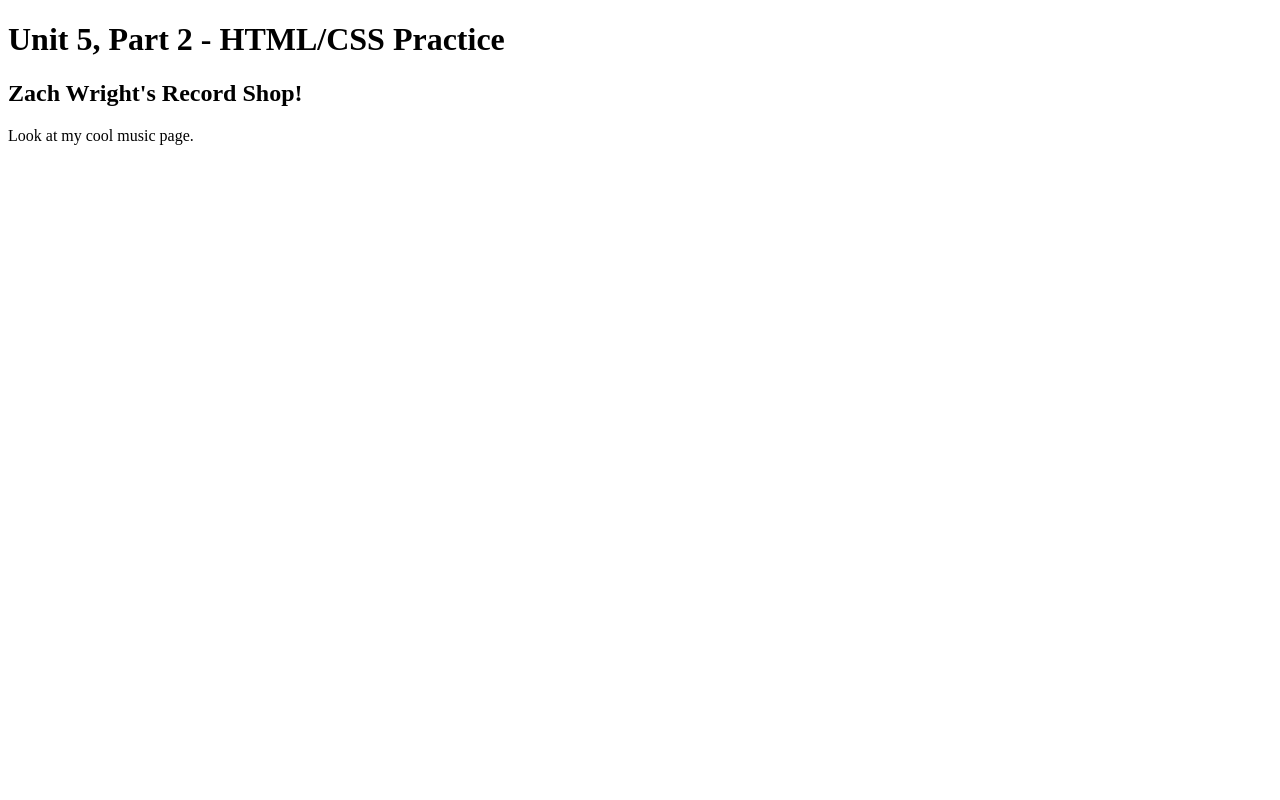
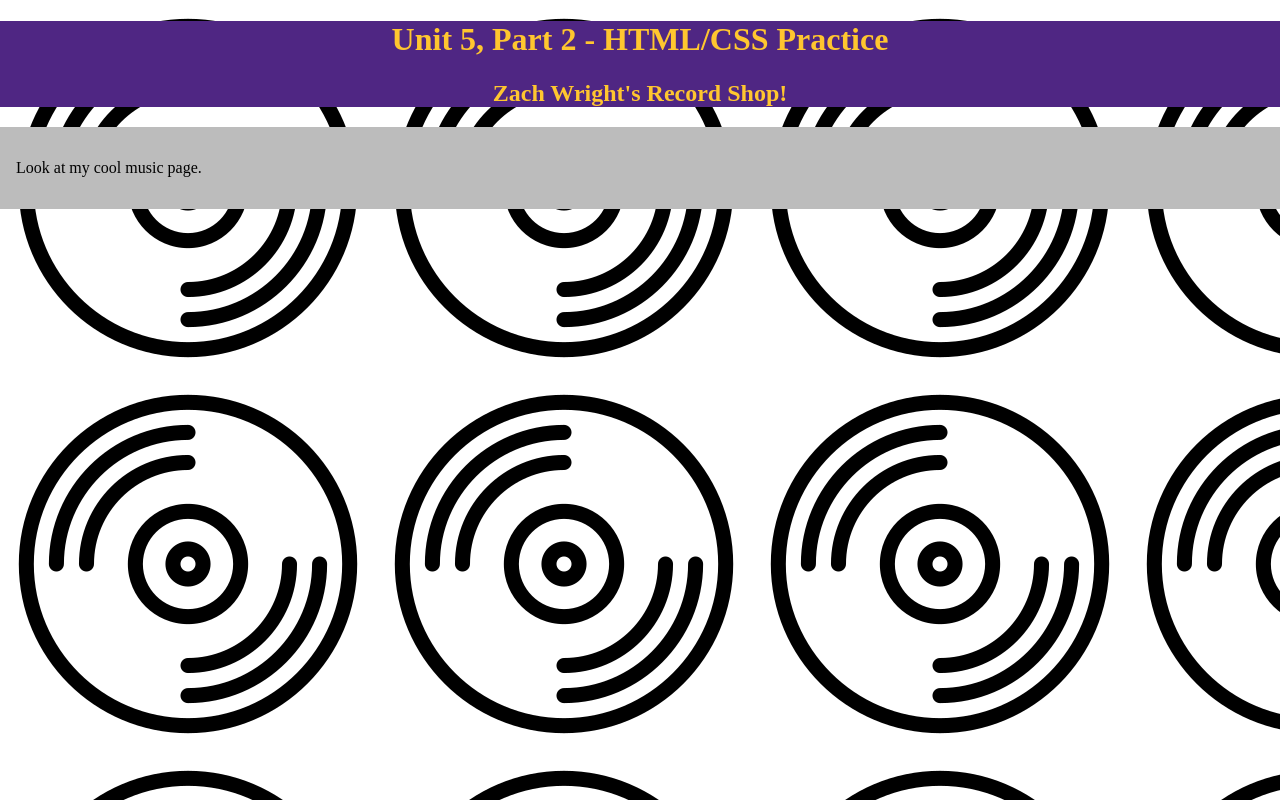
Before and after one commit to zwright101/assignment-unit-5.2, a plain HTML site: page assignment/index.html in a window 1280 px wide. Drawn offline with Linux system fonts and the light colour scheme; files whose address does not match are found by name.

Commit message:
finished up the outstanding bullet points and completed assignment

```diff
--- a/assignment/index.html
+++ b/assignment/index.html
@@ -6,11 +6,11 @@
     <link rel="stylesheet" href="stylesheet.css">
   </head>
   <body>
-    <header>
+    <header class="header">
       <h1>Unit 5, Part 2 - HTML/CSS Practice</h1>
       <h2>Zach Wright's Record Shop!</h2>
     </header>
-    <main>
+    <main class="main">
       <p>Look at my cool music page.</p>
     </main>
     <!-- Create an unordered list with any questions you have -->
--- a/assignment/stylesheet.css
+++ b/assignment/stylesheet.css
@@ -0,0 +1,15 @@
+.header {
+    background-color: #4F2683;
+    color: #FFC62F;
+    text-align: center;
+}
+.main {
+    padding: 1em;
+    background-color: #bcbcbc;
+
+}
+body {
+    margin: 0;
+    background-image: url(/Users/zachwright/Documents/Prime/Assignments/assignment-unit-5.2/assignment/record.png);
+    background-repeat: repeat;
+}
```
Also changed, not shown: 1 other file.
